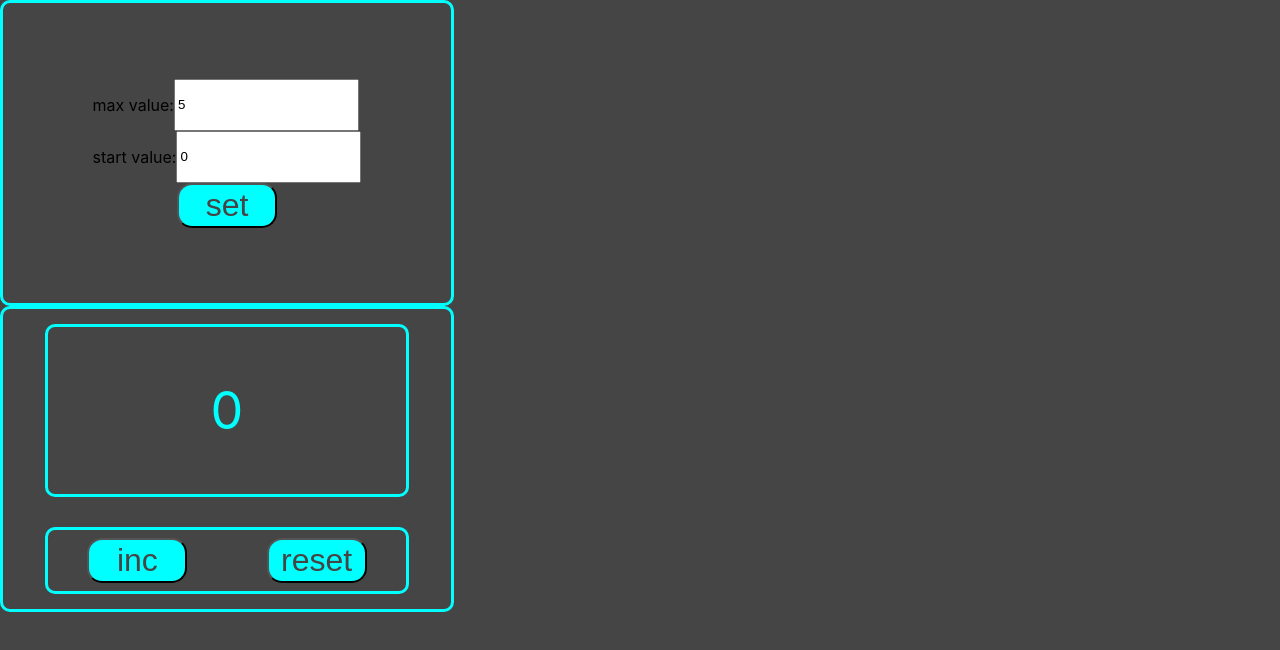
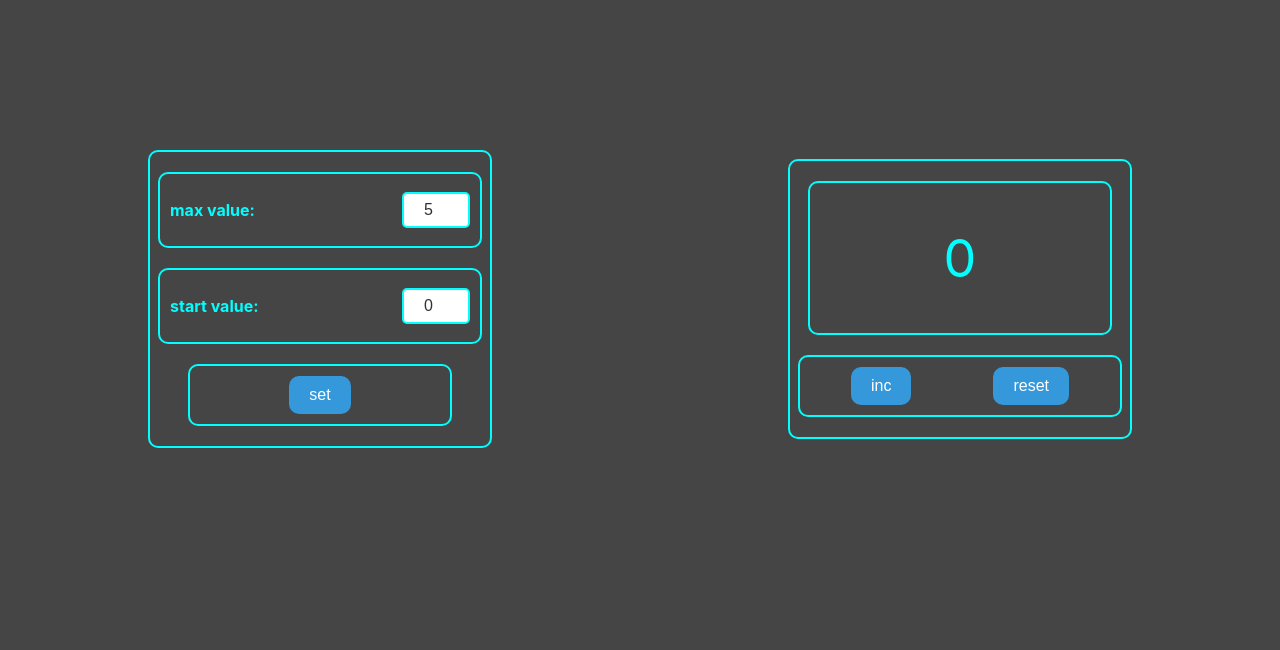
Before and after one commit to Voris03/Counter, a React (Create React App) app: page / in a window 1280 px wide. Shown: the top 650 px of the page. Built offline with nearby package versions, Linux system fonts and the light colour scheme.

Commit message:
fix all & add styles

```diff
--- a/src/App.css
+++ b/src/App.css
@@ -1,5 +1,9 @@
 .App {
+  display: flex;
+  justify-content: space-around;
+  align-items: center;
   text-align: center;
+  margin-top: 150px;
 }
 
 .App-logo {
--- a/src/Counter/Button.tsx
+++ b/src/Counter/Button.tsx
@@ -1,26 +1,33 @@
 import React from "react";
 import styled from "styled-components";
 
-type ButtonPropsType = {
+type ButtonProps = {
   title: string;
   onClick: () => void;
   isDisabled?: boolean;
 };
 
-export const Button = (props: ButtonPropsType) => {
+export const Button: React.FC<ButtonProps> = ({ title, onClick, isDisabled }) => {
   return (
-    <StyledButton onClick={props.onClick} disabled={props.isDisabled}>
-      {props.title}
+    <StyledButton onClick={onClick} disabled={isDisabled} isDisabled={isDisabled}>
+      {title}
     </StyledButton>
   );
 };
 
-const StyledButton = styled.button`
-  background-color: #00ffff;
-  width: 100px;
-  height: 45px;
-  border-radius: 15px;
+const StyledButton = styled.button<{ isDisabled?: boolean }>`
+  background-color: ${(props) => (props.isDisabled ? "#6b93a6" : "#3498db")}; // цвет для заблокированной и активной кнопки
+  color: #ffffff;
+  border: none;
+  border-radius: 10px;
+  padding: 10px 20px;
+  font-size: 16px;
+  cursor: ${(props) => (props.isDisabled ? "not-allowed" : "pointer")};
+  filter: ${(props) => (props.isDisabled ? "blur(1px)" : "none")};
+  opacity: ${(props) => (props.isDisabled ? 0.5 : 1)};
+  transition: all 0.3s ease;
 
-  font-size: 32px;
-  color: rgb(69, 69, 69);
+  &:hover {
+    background-color: ${(props) => (props.isDisabled ? "#6b93a6" : "#2980b9")};
+  }
 `;
--- a/src/Counter/Counter.tsx
+++ b/src/Counter/Counter.tsx
@@ -1,68 +1,73 @@
-import React, { useState } from "react";
+import React from "react";
 import styled from "styled-components";
 import { Button } from "./Button";
 
 type CounterPropsType = {
-    num: number
-    maxValue: number
-    incNum: () => void
-    resetNum: () => void
-}
+  num: number;
+  maxValue: number;
+  incNum: () => void;
+  resetNum: () => void;
+};
 
 export const Counter = (props: CounterPropsType) => {
-
-
-
-
-    const isNumberValid = props.num === props.maxValue
+  const isMaxValueReached = props.num === props.maxValue;
 
   return (
     <StyledCounter>
       <StyledWrapperNumber>
-                <StyledNumber>{props.num}</StyledNumber>
+        <StyledNumber isMaxValueReached={isMaxValueReached}>
+          {props.num}
+        </StyledNumber>
       </StyledWrapperNumber>
       <StyledWrapperButton>
-                <Button title={"inc"} onClick={props.incNum}  isDisabled={isNumberValid}  />
+          <Button
+            title={"inc"}
+            onClick={props.incNum}
+            isDisabled={isMaxValueReached} // Блокировка кнопки
+          />
+
         <Button title={"reset"} onClick={props.resetNum} />
-                {/* <button onClick={() => {}}>set</button> */}
       </StyledWrapperButton>
     </StyledCounter>
   );
 };
 
+// Основной стиль для компонента Counter
 export const StyledCounter = styled.div`
-    width: 35%;
-    height: 300px;
-    border: 3px solid #00ffff;
+  width: 300px;
+  border: 2px solid #00ffff;
   border-radius: 10px;
-
+  padding: 20px;
   display: flex;
   flex-direction: column;
   align-items: center;
+  gap: 20px;
+`;
+
+// Стиль для обертки числа
+const StyledWrapperNumber = styled.div`
+  width: 100%;
+  height: 150px;
+  display: flex;
+  align-items: center;
   justify-content: center;
-`
+  border: 2px solid #00ffff;
+  border-radius: 10px;
+`;
 
-const StyledWrapperNumber = styled.div`
-    width: 80%;
-    height: 65%;
-    margin: 15px;
-    border: 3px solid #00ffff;
+// Стиль для числа, изменяющий цвет при достижении maxValue
+const StyledNumber = styled.p<{ isMaxValueReached: boolean }>`
+  font-size: 52px;
+  color: ${(props) => (props.isMaxValueReached ? "red" : "#00ffff")};
+`;
+
+// Стиль для обертки кнопок
+const StyledWrapperButton = styled.div`
+  width: 100%;
+  display: flex;
+  justify-content: space-around;
+  align-items: center;
+  border: 2px solid #00ffff;
+  padding: 10px;
   border-radius: 10px;
-`
-
-const StyledNumber = styled.p`
-    font-size: 52px;
-    color: #00ffff;
-`
-
-const StyledWrapperButton = styled.div`
-    width: 80%;
-    height: 25%;
-    margin: 15px;
-    border: 3px solid #00ffff;
-    border-radius: 10px;
-    display: flex;
-    flex-direction: row;
-    align-items: center;
-    justify-content: space-around;
-`
+`;
--- a/src/Counter/Setting.tsx
+++ b/src/Counter/Setting.tsx
@@ -1,6 +1,5 @@
 import React, { useState } from "react";
 import styled from "styled-components";
-import { StyledCounter } from "./Counter";
 import { Button } from "./Button";
 
 type SettingPropsType = {
@@ -16,47 +15,79 @@ export const Setting = (props: SettingPropsType) => {
   const [tempStartValue, setTempStartValue] = useState(props.startValue);
 
   const handleMaxValueChange = (e: React.ChangeEvent<HTMLInputElement>) => {
-        setTempMaxValue(Number(e.target.value)); // Локальное обновление tempMaxValue
+    setTempMaxValue(Number(e.target.value));
   };
 
   const handleStartValueChange = (e: React.ChangeEvent<HTMLInputElement>) => {
-        setTempStartValue(Number(e.target.value)); // Локальное обновление tempStartValue
+    setTempStartValue(Number(e.target.value));
   };
 
   const applySettings = () => {
-        props.setMaxValue(tempMaxValue); // Передача tempMaxValue в App
-        props.setStartValue(tempStartValue); // Передача tempStartValue в App
-        props.setSetting(); // Применение установленных значений
+    props.setMaxValue(tempMaxValue);
+    props.setStartValue(tempStartValue);
+    props.setSetting();
   };
 
   return (
-        <StyledCounter>
-            <div>
-                <StyledWrapper>
-                    <p>max value:</p>
-                    <input
-                        type="number"
-                        value={tempMaxValue} // Привязка к tempMaxValue
-                        onChange={handleMaxValueChange}
-                    />
-                </StyledWrapper>
-                <StyledWrapper>
-                    <p>start value:</p>
-                    <input
-                        type="number"
-                        value={tempStartValue} // Привязка к tempStartValue
-                        onChange={handleStartValueChange}
-                    />
-                </StyledWrapper>
-            </div>
-            <div>
+    <StyledSetting>
+      <StyledInputWrapper>
+        <StyledLabel>max value:</StyledLabel>
+        <StyledInput type="number" value={tempMaxValue} onChange={handleMaxValueChange} />
+      </StyledInputWrapper>
+      <StyledInputWrapper>
+        <StyledLabel>start value:</StyledLabel>
+        <StyledInput type="number" value={tempStartValue} onChange={handleStartValueChange} />
+      </StyledInputWrapper>
+      <StyledButtonWrapper>
         <Button title="set" onClick={applySettings} />
-            </div>
-        </StyledCounter>
+      </StyledButtonWrapper>
+    </StyledSetting>
   );
 };
 
-const StyledWrapper = styled.div`
+const StyledSetting = styled.div`
+  width: 300px;
+  border: 2px solid #00ffff;
+  border-radius: 10px;
+  padding: 20px;
   display: flex;
-    flex-direction: row;
+  flex-direction: column;
+  align-items: center;
+  gap: 20px;
 `;
+
+const StyledInputWrapper = styled.div`
+  width: 100%;
+  display: flex;
+  justify-content: space-between;
+  align-items: center;
+  border: 2px solid #00ffff;
+  padding: 10px;
+  border-radius: 10px;
+`;
+
+const StyledLabel = styled.p`
+  color: #00ffff;
+  font-size: 16px;
+  font-weight: bold;
+`;
+
+const StyledInput = styled.input`
+  width: 60px;
+  height: 30px;
+  text-align: center;
+  font-size: 16px;
+  border: 2px solid #00ffff;
+  border-radius: 5px;
+  color: #333;
+  outline: none;
+`;
+
+const StyledButtonWrapper = styled.div`
+  width: 80%;
+  display: flex;
+  justify-content: center;
+  border: 2px solid #00ffff;
+  border-radius: 10px;
+  padding: 10px;
+`;
```
Lines whose indentation alone changed are shown as unchanged.
